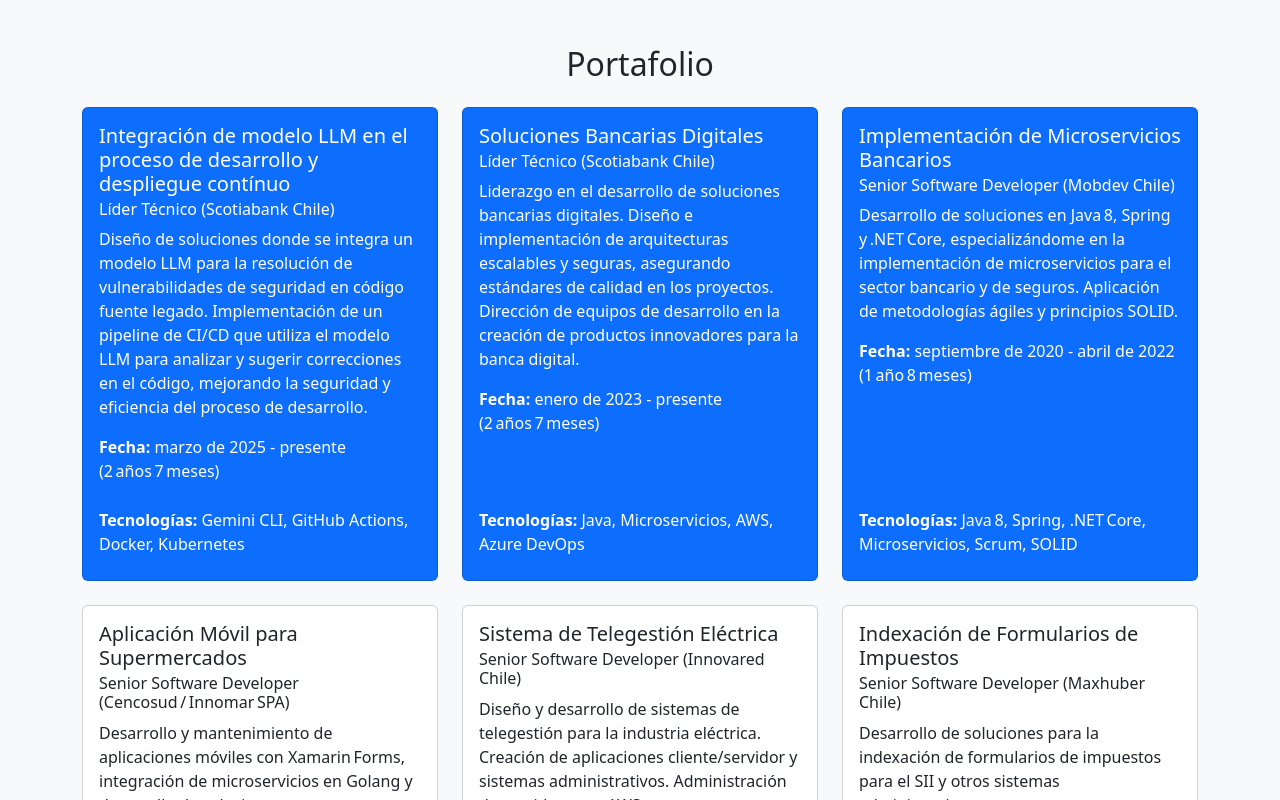
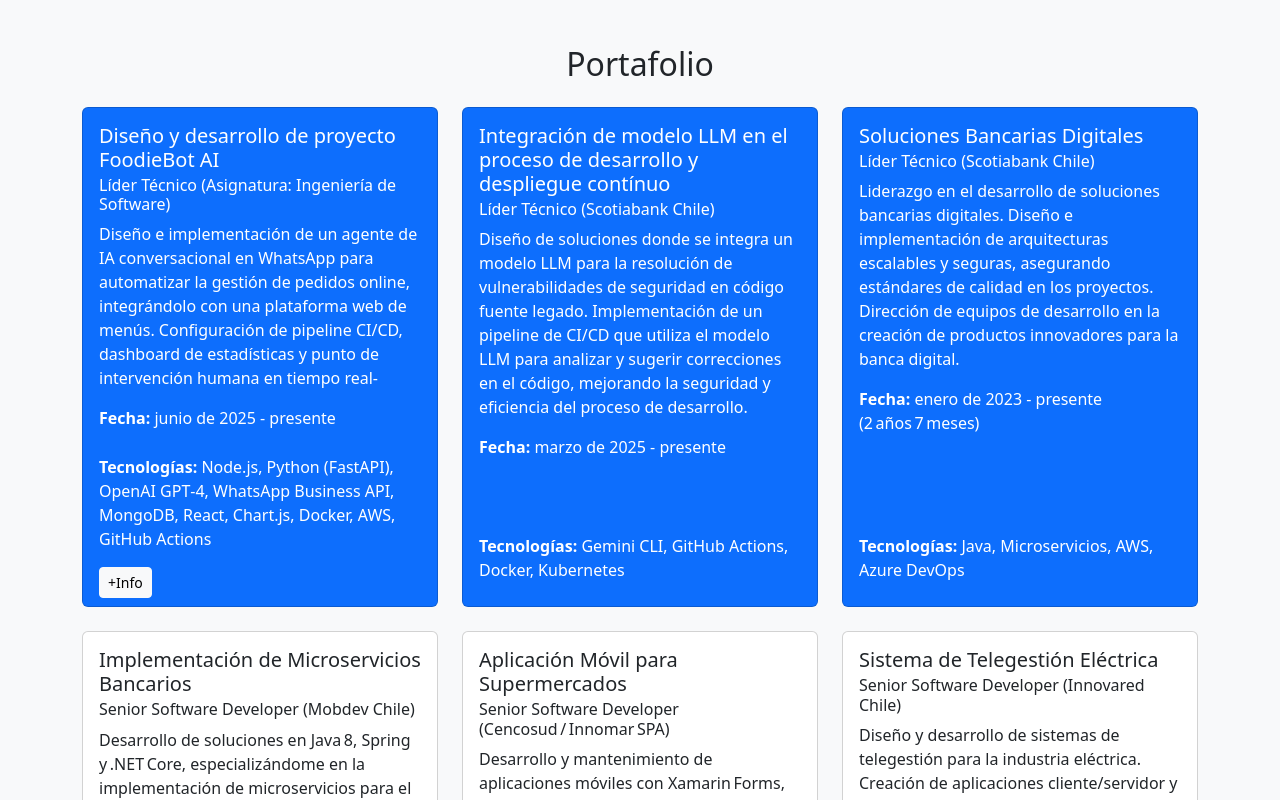
Before and after one commit to juliocanelon/profesional-landingpage, a React (Create React App) app: page / in a window 1280 px wide. Shown: the part 1640-2440 px from the top of the page. Built offline with nearby package versions, Linux system fonts and the light colour scheme.

Commit message:
portafolio agregando proyecto materia

```diff
--- a/src/components/Portfolio.js
+++ b/src/components/Portfolio.js
@@ -39,9 +39,10 @@ function Portfolio() {
                         variant={isFeatured ? 'light' : 'primary'}
                         size="sm"
                         href={p.links.github}
+                        target="_blank"
                         className="me-2"
                       >
-                        GitHub
+                        +Info
                       </Button>
                     )}
                     {p.links.demo && (
--- a/src/data/projects.js
+++ b/src/data/projects.js
@@ -1,8 +1,16 @@
 export const projects = [
+{
+    title: 'Diseño y desarrollo de proyecto FoodieBot AI',
+    role: 'Líder Técnico (Asignatura: Ingeniería de Software)',
+    date: 'junio de 2025 - presente',
+    description: 'Diseño e implementación de un agente de IA conversacional en WhatsApp para automatizar la gestión de pedidos online, integrándolo con una plataforma web de menús. Configuración de pipeline CI/CD, dashboard de estadísticas y punto de intervención humana en tiempo real-',
+    tech: ' Node.js, Python (FastAPI), OpenAI GPT‑4, WhatsApp Business API, MongoDB, React, Chart.js, Docker, AWS, GitHub Actions',
+    links: { github: 'https://sites.google.com/view/foodieaibot/inicio', demo: null },
+  },
 {
     title: 'Integración de modelo LLM en el proceso de desarrollo y despliegue contínuo',
     role: 'Líder Técnico (Scotiabank Chile)',
-    date: 'marzo de 2025 - presente (2 años 7 meses)',
+    date: 'marzo de 2025 - presente',
     description: 'Diseño de soluciones donde se integra un modelo LLM para la resolución de vulnerabilidades de seguridad en código fuente legado. Implementación de un pipeline de CI/CD que utiliza el modelo LLM para analizar y sugerir correcciones en el código, mejorando la seguridad y eficiencia del proceso de desarrollo.',
     tech: 'Gemini CLI, GitHub Actions, Docker, Kubernetes',
     links: { github: null, demo: null },
```
